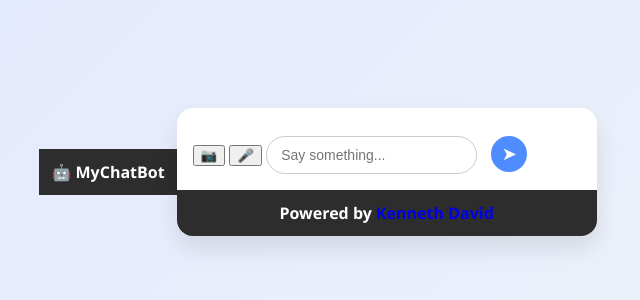
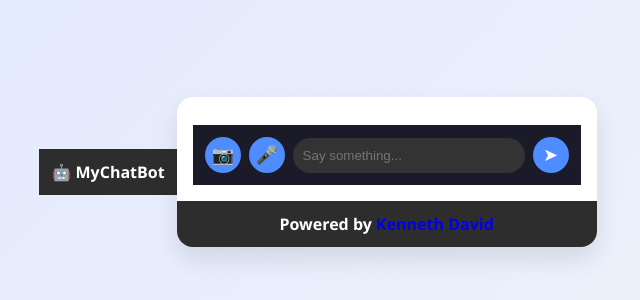
Before and after one commit to Mdken1/Chat.gpt, a plain HTML site: page index.html in a window 1280 px wide. Shown: the part 228-528 px from the top of the page, without its empty margins (322-962 px from the left). Drawn offline with Linux system fonts and the light colour scheme.

Commit message:
Update style.css

```diff
--- a/style.css
+++ b/style.css
@@ -91,7 +91,7 @@ body {
   object-fit: cover;
 }
 
-.input-area {
+/* .input-area {
   display: flex;
   padding: 12px 16px;
   border-top: 1px solid #ddd;
@@ -106,8 +106,39 @@ body {
   font-size: 14px;
   outline: none;
 }
+ */
 
-#send-btn {
+.input-section {
+  display: flex;
+  align-items: center;
+  padding: 12px;
+  background: #1a1a28;
+  gap: 8px;
+}
+
+.input-section input[type="text"] {
+  flex: 1;
+  padding: 10px;
+  border-radius: 20px;
+  border: none;
+  outline: none;
+  background: #333;
+  color: #fff;
+}
+
+.input-section button {
+  background: #4f8cff;
+  border: none;
+  color: #fff;
+  border-radius: 50%;
+  width: 36px;
+  height: 36px;
+  font-size: 18px;
+  cursor: pointer;
+}
+
+
+/* #send-btn {
   background: #4f8cff;
   color: white;
   border: none;
@@ -118,7 +149,7 @@ body {
   margin-left: 10px;
   cursor: pointer;
   transition: background 0.2s;
-}
+} */
 
 #send-btn:hover {
   background: #2563eb;
```
